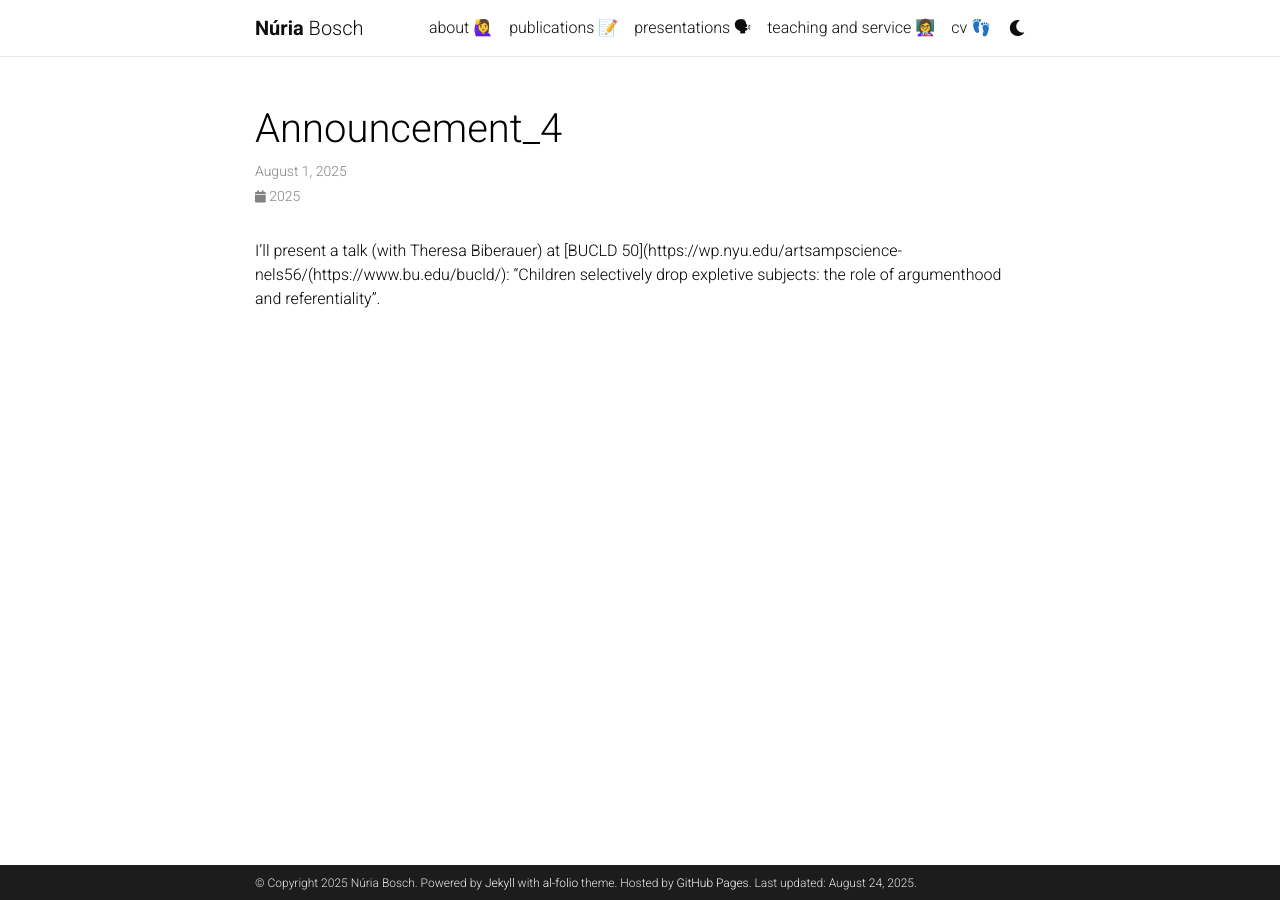
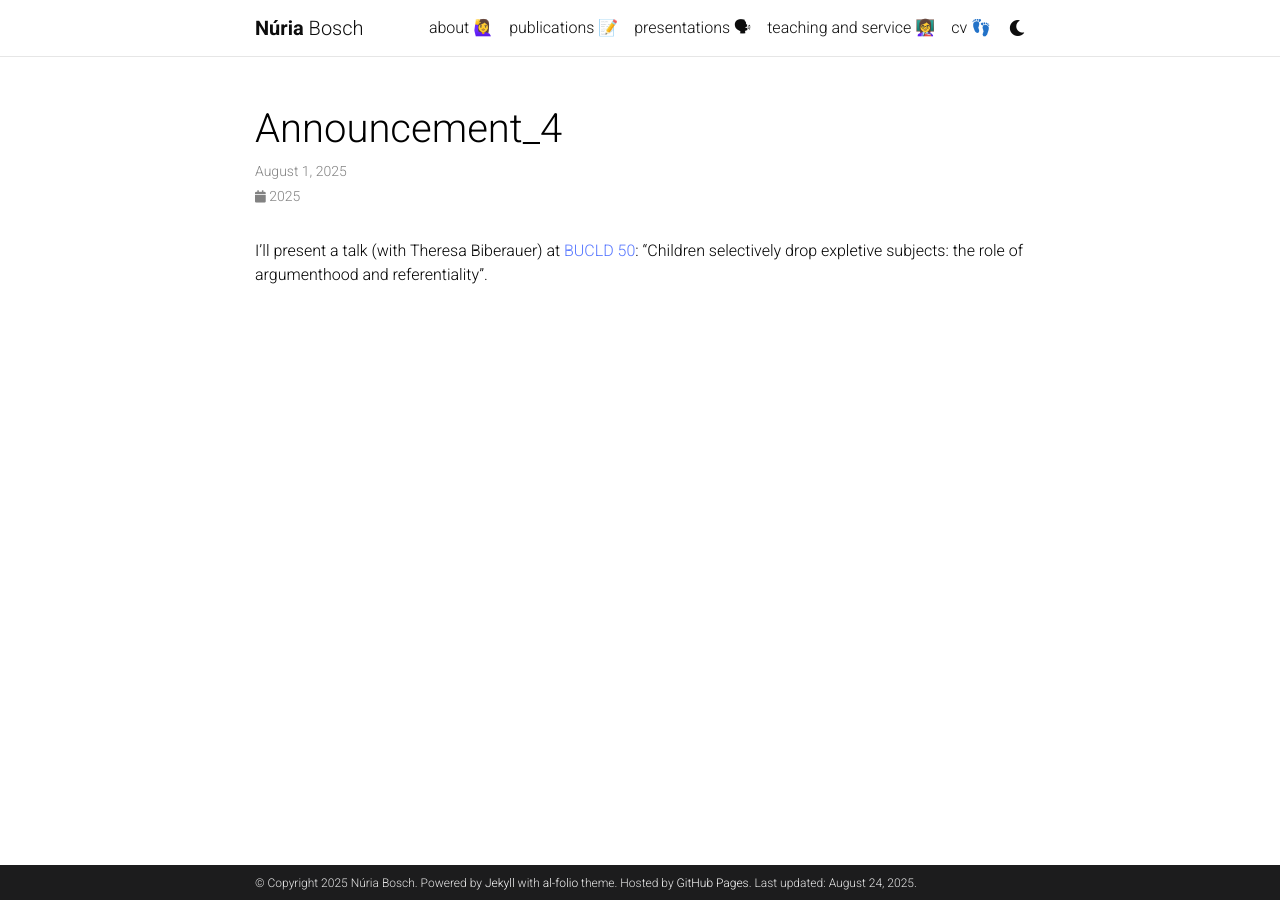
Before and after one commit to nuria-bosch/nuria-bosch.github.io, a Jekyll site: the page built from _news/announcement_4.md, in a window 1280 px wide. Built offline with Jekyll 4.4.1, drawn with Linux system fonts in a browser that asks for light colours; full-size pictures stand in for the smaller copies a plugin makes; comment, search, counter and statistics services are not loaded; a style sheet for code colours, icons or effects is not loaded; some of the changed lines change nothing that is shown.

Commit message:
Update announcement_4.md

```diff
--- a/_news/announcement_4.md
+++ b/_news/announcement_4.md
@@ -5,4 +5,4 @@ inline: true
 related_posts: false
 ---
 
-I'll present a talk (with Theresa Biberauer) at [BUCLD 50](https://wp.nyu.edu/artsampscience-nels56/(https://www.bu.edu/bucld/): "Children selectively drop expletive subjects: the role of argumenthood and referentiality".
+I'll present a talk (with Theresa Biberauer) at [BUCLD 50](https://www.bu.edu/bucld/): "Children selectively drop expletive subjects: the role of argumenthood and referentiality".
```
